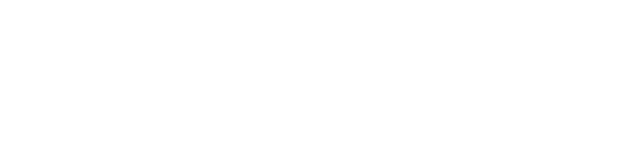
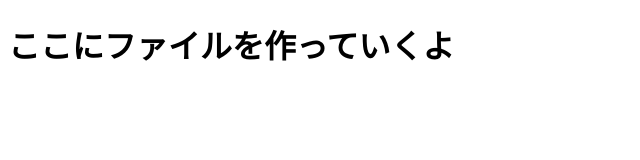
Before and after one commit to mo-gomibako/frontend-basic-last-assignment, a plain HTML site: page public/index.html in a window 1280 px wide. Shown: the whole page, without its empty margins (0-640 px from the left). Drawn offline with Linux system fonts and the light colour scheme.

Commit message:
Update index.html

```diff
--- a/public/index.html
+++ b/public/index.html
@@ -6,6 +6,6 @@
   <title>サイト制作課題</title>
 </head>
 <body>
-
+  <h1>ここにファイルを作っていくよ</h1>
 </body>
 </html>
```
